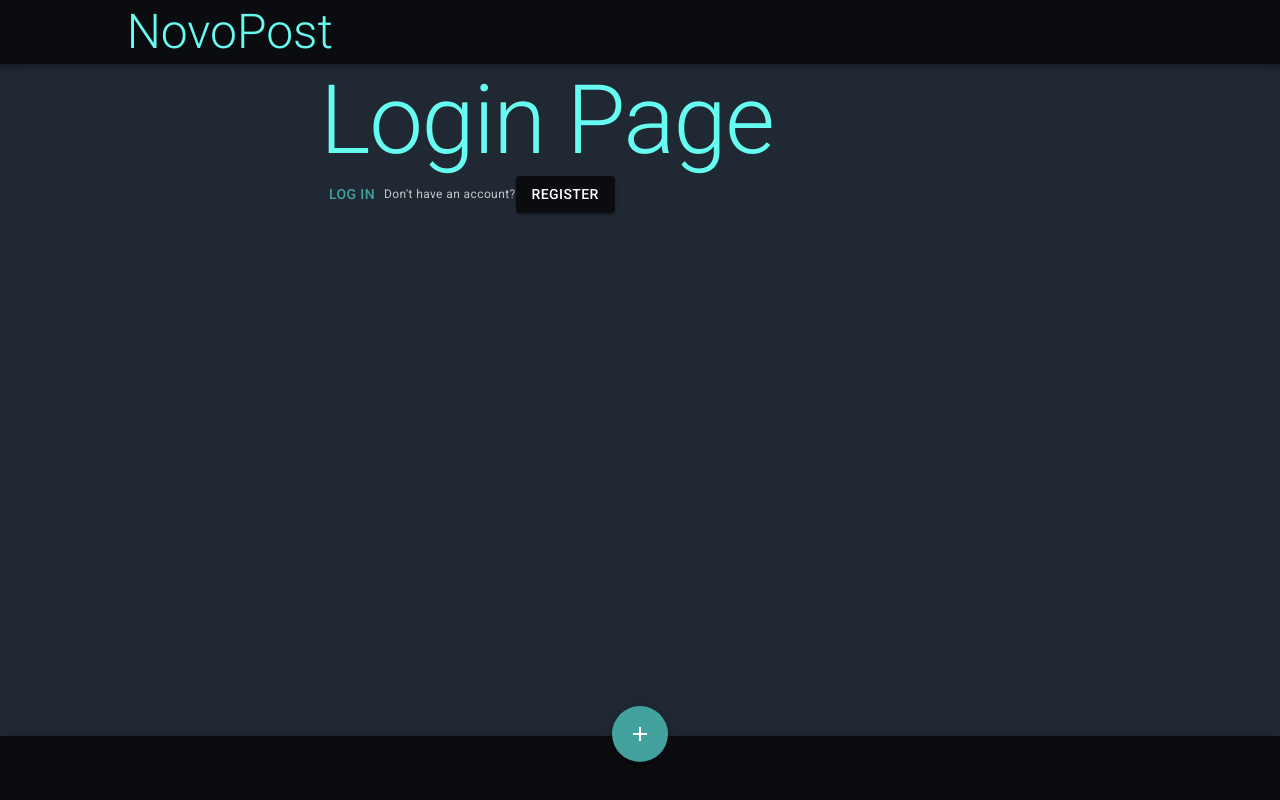
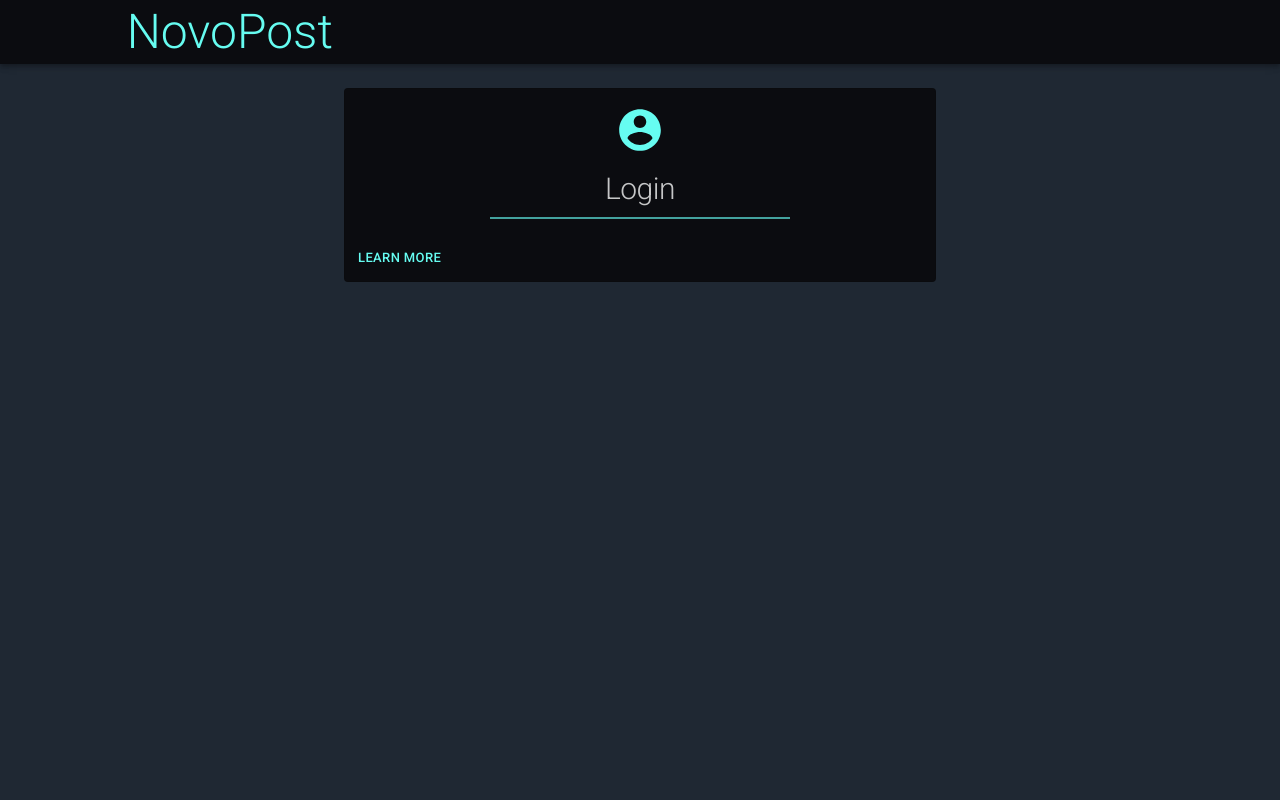
Before and after one commit to shotcaller/social-media-react, a React (Create React App) app: page / in a window 1280 px wide. Built offline with nearby package versions, Linux system fonts and the light colour scheme.

Commit message:
added Login Icon

```diff
--- a/package.json
+++ b/package.json
@@ -12,6 +12,7 @@
     "axios": "^0.19.2",
     "react": "^16.13.1",
     "react-dom": "^16.13.1",
+    "react-hook-form": "^5.7.2",
     "react-scripts": "3.4.1"
   },
   "scripts": {
--- a/src/App.js
+++ b/src/App.js
@@ -44,7 +44,9 @@ function App() {
       </Grid>
 
       <Grid item>
-        <Footer api={api} />
+      {
+        loggedIn && <Footer api={api} />
+      }
       </Grid>
     </Grid>
   );
--- a/src/Components/LoginRegister.js
+++ b/src/Components/LoginRegister.js
@@ -1,6 +1,29 @@
 import React from 'react'
-import { Typography, Button } from '@material-ui/core'
+import { Typography, Button, Card, CardContent, CardActions, Box, Divider } from '@material-ui/core'
+import { makeStyles } from '@material-ui/core/styles'
+import AccountCircleIcon from '@material-ui/icons/AccountCircle';
 
+const useStyles = makeStyles((theme) => ({
+    root: {
+        margin: theme.spacing(3),
+        backgroundColor: theme.palette.primary.main
+
+    },
+    title: {
+        fontSize: 30,
+        marginTop: theme.spacing(2)
+    },
+    icons: {
+        fontSize: 50,
+
+    },
+    divider: {
+        backgroundColor: theme.palette.secondary.main,
+        height: 2,
+        width: 300
+
+    }
+}))
 
 export default function LoginRegister(props) {
 
@@ -24,13 +47,30 @@ export default function LoginRegister(props) {
 
 
  function Login(props) {
+
+    const classes = useStyles()
     return (
         <div>
-            <Typography variant="h1" color="textPrimary">Login Page</Typography>
+            {/* <Typography variant="h1" color="textPrimary">Login Page</Typography>
             <Button varaint="contained" color="secondary" onClick={() => props.setloggedIn(true)}>Log In</Button>
             <Typography variant="caption" color="textSecondary">Don't have an account?</Typography>
             <Button variant="contained" color="primary" onClick={() => props.setuserOnLogin(false)} >Register</Button>
 
+             */}
+        <Card className={classes.root} variant="outlined">
+            <CardContent>
+             <Box display="flex" alignItems="center" flexDirection="column">
+            <AccountCircleIcon className={classes.icons}/>
+            <Typography className={classes.title} color="textSecondary" variant="h1" gutterBottom align="center">
+            Login
+            </Typography>
+             <Divider variant="middle" className={classes.divider}  />
+            </Box>
+        </CardContent>
+      <CardActions>
+        <Button size="small">Learn More</Button>
+      </CardActions>
+    </Card>
         </div>
     )
 }
```
Also changed, not shown: 1 other file (tests, documents, lock files or other folders).
